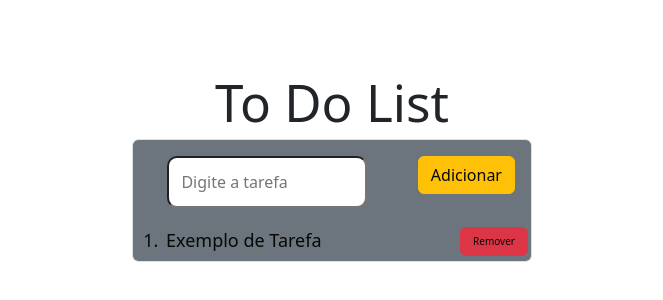
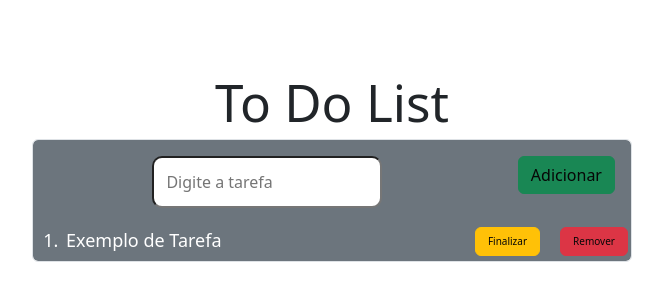
Before and after one commit to AdrianoVolter/To-Do-List, a React (Vite) app: page / in a window 1280 px wide. Shown: the part 232-532 px from the top of the page, without its empty margins (296-959 px from the left). Built offline with nearby package versions, Linux system fonts and the light colour scheme.

Commit message:
To Do list - V.1.2(ajustes css 5) ,botão finalizar

```diff
--- a/src/App.css
+++ b/src/App.css
@@ -52,6 +52,7 @@ li{
   margin-left: 30px;
   color: rgb(7, 7, 7);
   font-size: 18px;
+  color: white;
 }
 
 /* Alinhar o botão no final da div*/
@@ -76,15 +77,16 @@ li button:hover{
 }
 /* Diminuir form e manter itens dentro*/
  .form-control{
-  width: 400px;
+  width: 600px;
   margin: 0 auto;
   padding: 0;
   color: rgb(7, 7, 7);
 }
 
 .form-control input{
+  width: 230px;
   align-items: center;
-  width: 200px;
+
 
   padding: 12px;
   border-radius: 10px;
--- a/src/App.jsx
+++ b/src/App.jsx
@@ -27,6 +27,11 @@ function App() {
     setListaDeTarefas(novaLista)
   }
 
+//função para marcar como finalizado
+  function handleFinalizado() {
+    setFinalizado(!finalizado)
+  }
+
 
 
 //return
@@ -43,6 +48,7 @@ function App() {
               key={tarefa.id}
               tarefa={tarefa}
               removerTarefa={removerTarefa}
+              handleFinalizado={handleFinalizado}
               />
           ))}
         </ol>
--- a/src/components/CardAdicionar.jsx
+++ b/src/components/CardAdicionar.jsx
@@ -29,7 +29,7 @@ function CardAdicionar({adicionarTarefa}) {
             onChange={(e) => setTarefa(e.target.value)}
         />
         <button
-            className="btn btn-warning m-3 "
+            className="btn btn-success m-3 "
             onClick={handleAdicionar}>
                 Adicionar
             </button>
--- a/src/components/ListItem.jsx
+++ b/src/components/ListItem.jsx
@@ -6,7 +6,7 @@ import { useState } from "react";
 import Proptypes from "prop-types";
 
 //função principal
-function ListItem({tarefa, removerTarefa}) {
+function ListItem({tarefa, removerTarefa, handleFinalizado}) {
 
 //useState
     const [finalizado, setFinalizado] = useState(false);
@@ -21,9 +21,16 @@ function ListItem({tarefa, removerTarefa}) {
         <div>
             <li
                 className={finalizado ? "finalizado" : ""}
-                onClick={handleFinalizado}>{tarefa.texto}
+                onClick={handleFinalizado}>
+
                 <button className="btn btn-danger" onClick={() => removerTarefa(tarefa.id)}>Remover</button>
-                </li>
+
+                    {tarefa.texto}
+
+               {finalizado ? `- FINALIZADO -`: <button className="btn btn-warning" onClick={() => handleFinalizado(tarefa.id)}>Finalizar</button>
+
+               }
+            </li>
 
 
         </div>
```
